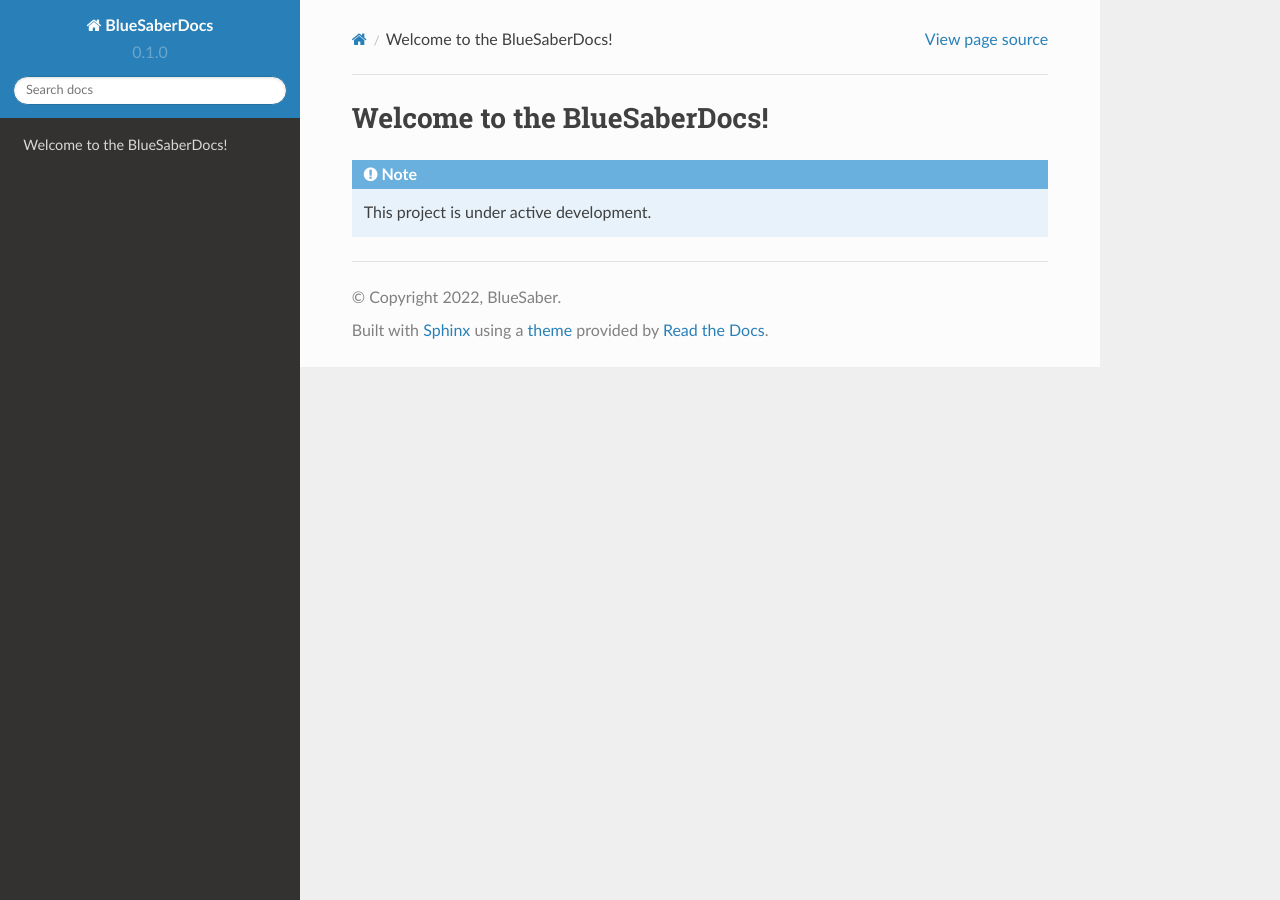
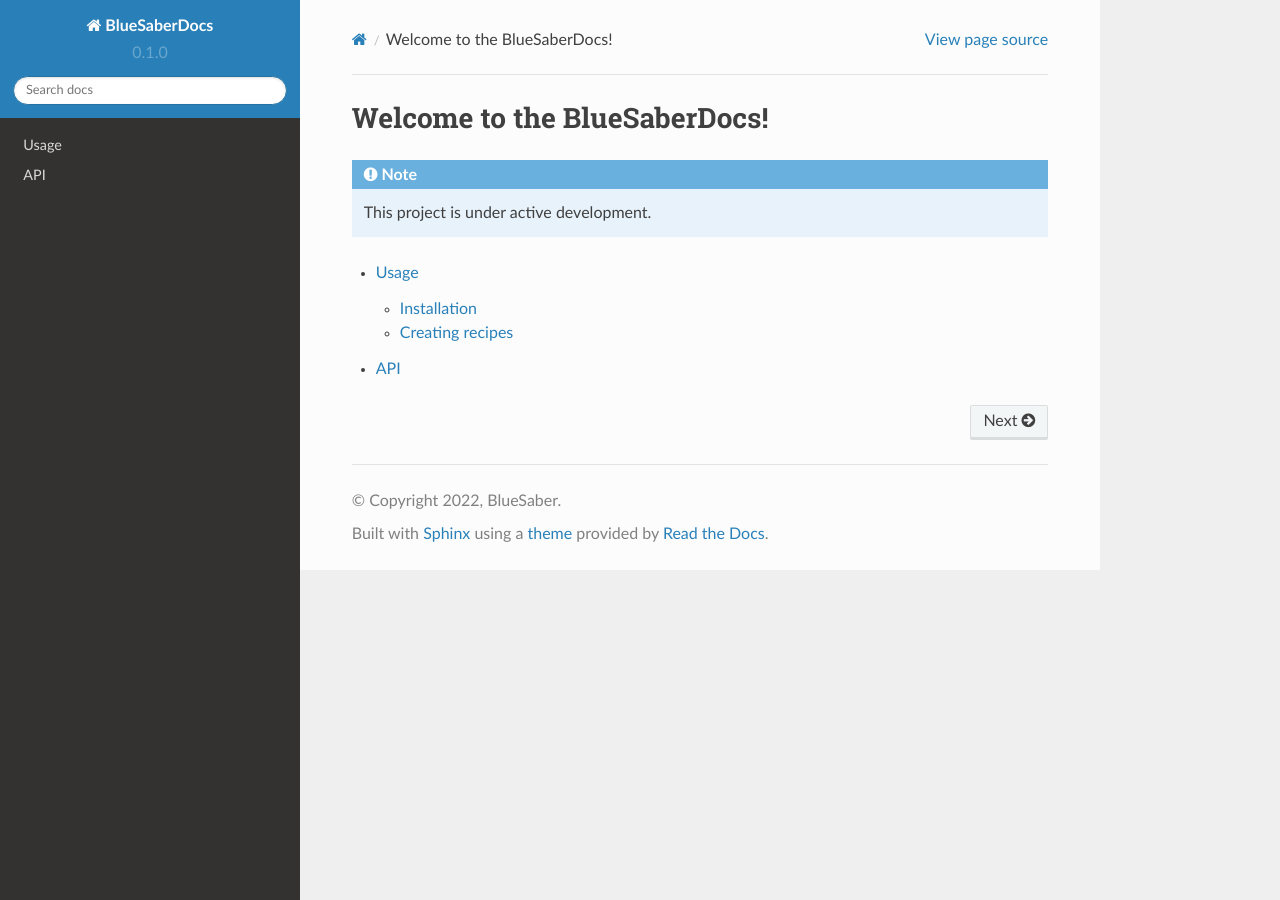
Before and after one commit to BlueSaber4321/docs, a Sphinx documentation site: the page built from docs/source/index.rst, in a window 1280 px wide. Built offline with Sphinx 7.4.7 and the Read the Docs theme 2.0.0, drawn with Linux system fonts in a browser that asks for light colours.

Commit message:
Update index.rst

```diff
--- a/docs/source/index.rst
+++ b/docs/source/index.rst
@@ -4,3 +4,8 @@ Welcome to the BlueSaberDocs!
 .. note::
 
    This project is under active development.
+
+.. toctree::
+
+   usage
+   api
```
